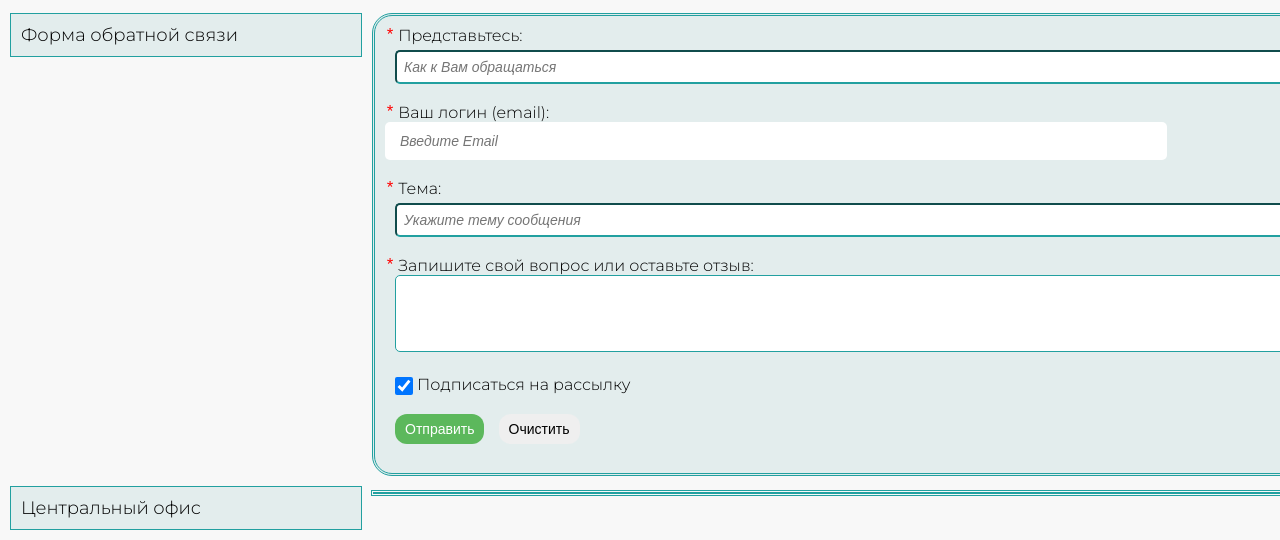
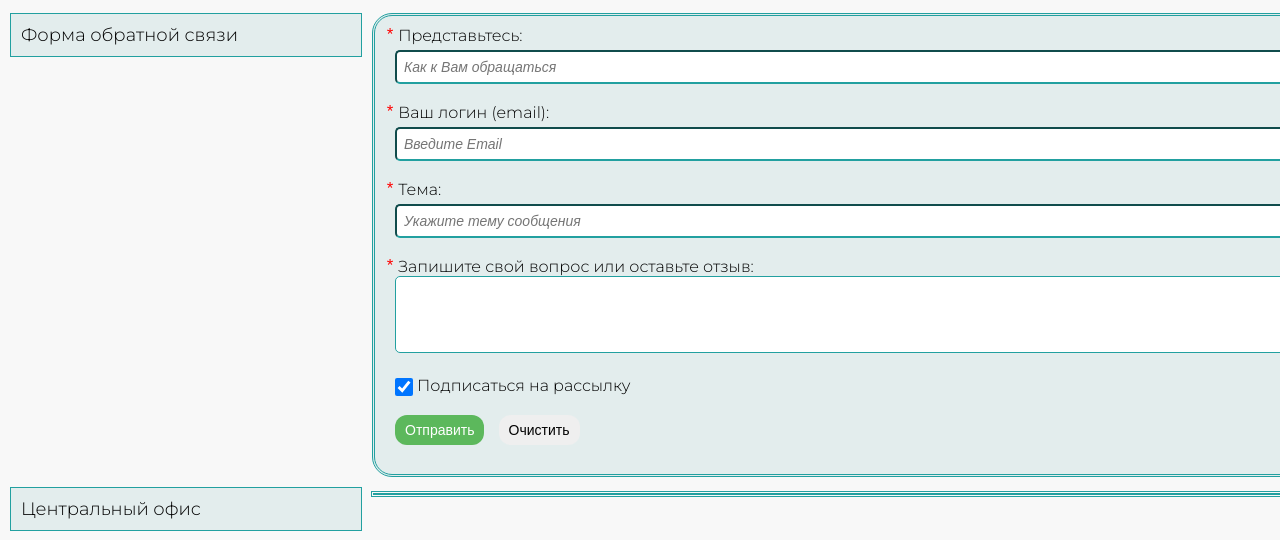
Before and after one commit to ymennydd/ymennydd.github.io, a plain HTML site: page contacts.html in a window 1280 px wide. Shown: the part 232-772 px from the top of the page. Drawn offline with Linux system fonts and the light colour scheme; files whose address does not match are found by name.

Commit message:
add class mail to footer input[type="email]

```diff
--- a/style.css
+++ b/style.css
@@ -1,4 +1,3 @@
-@import url('https://fonts.googleapis.com/css?family=Quicksand');
 @import url('https://fonts.googleapis.com/css?family=Montserrat:300&subset=cyrillic');
 
 /*Общие*/
@@ -721,7 +720,7 @@ form.subscribe {
     padding-left: 3px;
 }
 
-input[type="email"] {
+.mail input[type="email"] {
     vertical-align: middle;
     width: 80%;
     height: 38px;
```
